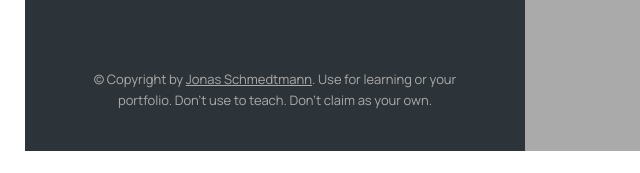
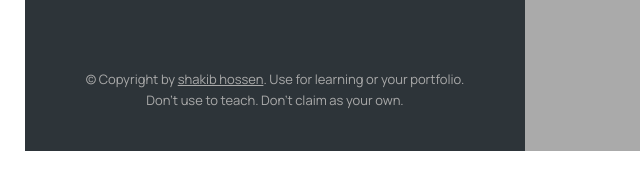
Before and after one commit to Shakib-56/Mapty-App, a plain HTML site: page index.html in a window 1280 px wide. Shown: the part 624-797 px from the top of the page, 0-640 px from the left. Drawn offline with nearby package versions, Linux system fonts and the light colour scheme.

Commit message:
1st commit

```diff
--- a/index.html
+++ b/index.html
@@ -125,8 +125,8 @@
         <a
           class="twitter-link"
           target="_blank"
-          href="https://twitter.com/jonasschmedtman"
-          >Jonas Schmedtmann</a
+          href="https://twitter.com/shakib-hossen"
+          >shakib hossen</a
         >. Use for learning or your portfolio. Don't use to teach. Don't claim
         as your own.
       </p>
```
